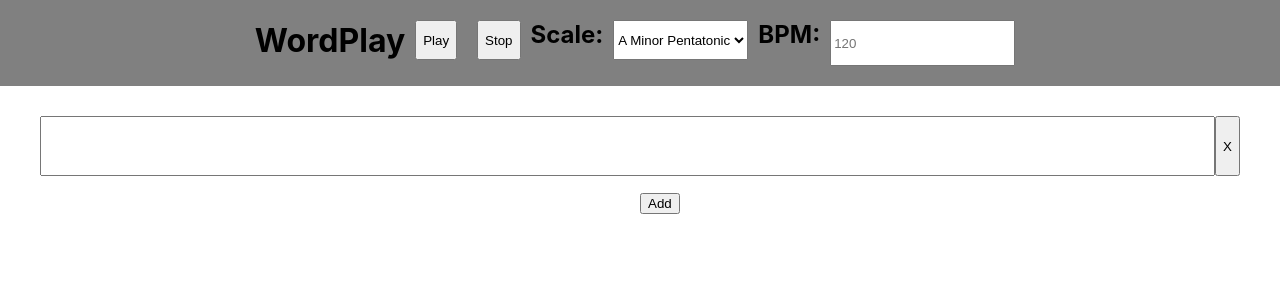
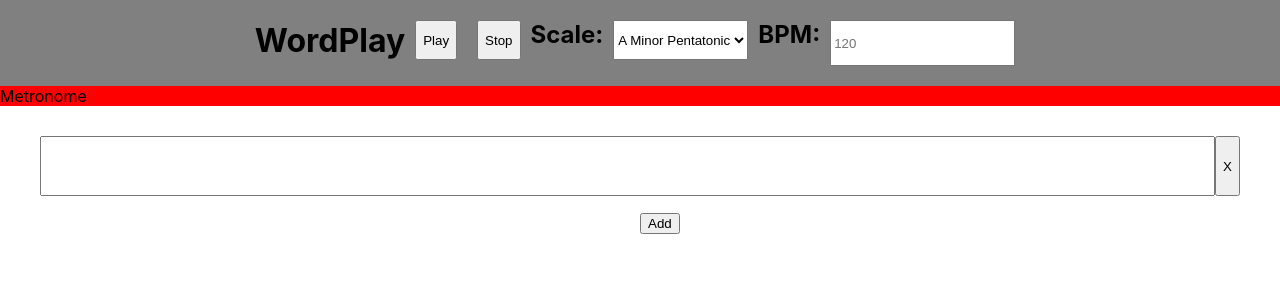
Before and after one commit to antonwallstedt/wordplay, a React (Create React App) app: page / in a window 1280 px wide. Shown: the top 300 px of the page. Built offline with nearby package versions, Linux system fonts and the light colour scheme; a web font is replaced by a local one.

Commit message:
Add flashing HTML element to indicate that a note is played

```diff
--- a/src/containers/NavBarContainer.js
+++ b/src/containers/NavBarContainer.js
@@ -58,6 +58,15 @@ function NavBarContainer({ userTracks }) {
     setBpm(target.value);
   };
 
+  /**
+   * Flashes an HTML element for a split second to indicate that a note is played.
+   */
+  const [background, setBackground] = useState("red");
+  const flash = () => {
+    setTimeout(() => setBackground("red"), 30);
+    setBackground("green");
+  };
+
   const playInput = (userInput) => {
     let noteSequences = wordSynth.parseInput(userInput, scale);
     const synth = new Tone.Synth();
@@ -65,9 +74,9 @@ function NavBarContainer({ userTracks }) {
     for (const i in noteSequences) {
       const seq = new Tone.Sequence((time, note) => {
         synth.triggerAttackRelease(note, 0.3, time).connect(freeverb);
+        flash();
       }, noteSequences[i]);
       sequences.push(seq);
-
       // Start consecutive tracks i whole notes after previous track
       seq.start(i == 0 ? 0 : `${i}n`);
     }
@@ -75,12 +84,15 @@ function NavBarContainer({ userTracks }) {
   };
 
   return (
+    <>
       <NavBar
         handlePlay={handlePlay}
         handleStop={handleStop}
         handleBpmChange={handleBpmChange}
         handleScaleSelect={handleScaleSelect}
       />
+      <div style={{ background: background }}>Metronome</div>
+    </>
   );
 }
 
```
Lines whose indentation alone changed are shown as unchanged.
